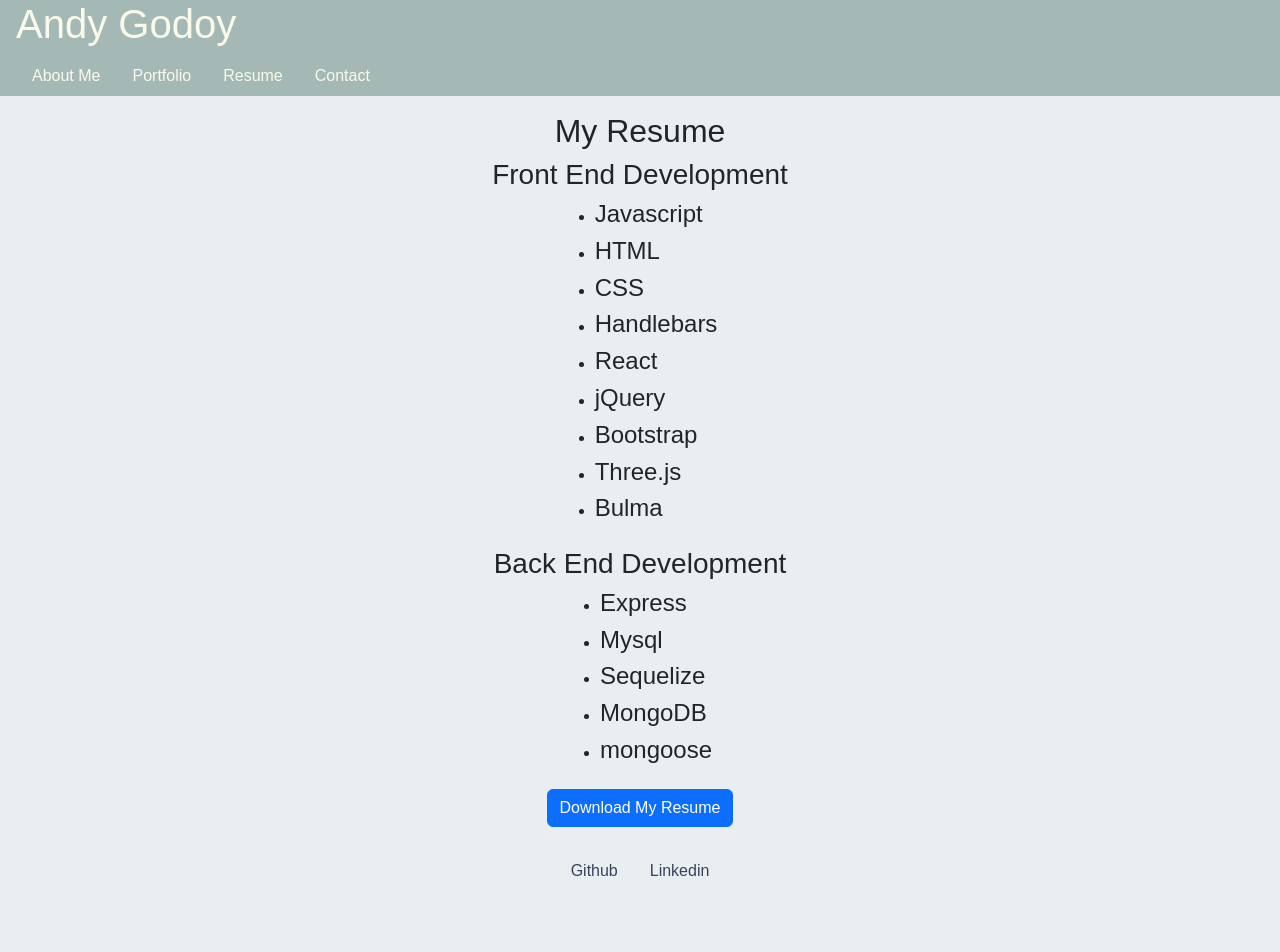
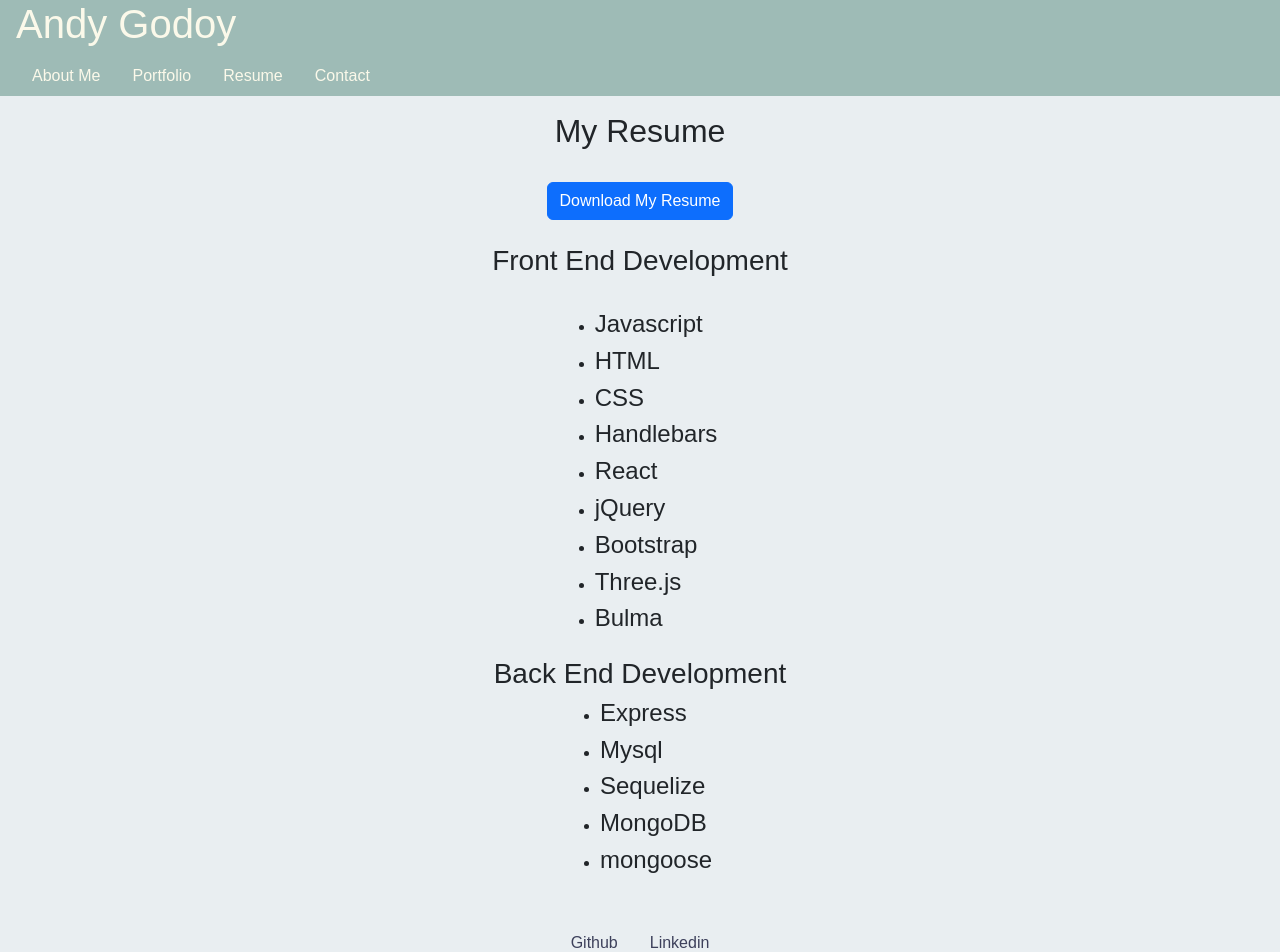
Before and after one commit to jsahagun91/React-Portfolio-andy, a React (Vite) app: page /resume in a window 1280 px wide. Shown: the top 952 px of the page. Before the commit the page ends 915 px from the top, so only its background shows below. Built offline with nearby package versions, Linux system fonts and the light colour scheme.

Commit message:
added my resume pdf file to be downloaded and changed some styling to the borders

```diff
--- a/src/index.css
+++ b/src/index.css
@@ -11,7 +11,7 @@
 }
 
 .header-background{
-  background-color: #a4b9b6;
+  background-color: #9ebbb6;
 }
 
 .main-background{
@@ -28,7 +28,7 @@
 .project{
   transition: all;
   transition-duration: 0.5s;
-  border: solid 10px #3D405B;
+  border: solid 5px #9ebbb6;
   border-radius: 2%;
 }
 
@@ -49,7 +49,7 @@
 
 .custom-link:hover,
 .custom-link-footer:hover{
-  color: #7f83fb !important;
+  color: #fe7e7e !important;
 }
 
 .custom-link-footer{
--- a/src/pages/Resume.jsx
+++ b/src/pages/Resume.jsx
@@ -2,8 +2,14 @@
   return(
       <div className='m-3 resume'>
           <h2>My Resume</h2>
+          <br></br>
+          <a className="btn btn-primary" href="Public/Andys_resume2023.pdf" download={"Public/Andys_resume2023.pdf"}>
+              Download My Resume
+          </a>
+          <br></br>
           <h3>Front End Development</h3>
           <ul className='mx-3'>
+            <br></br>
               <li><h4>Javascript</h4></li>
               <li><h4>HTML</h4></li>
               <li><h4>CSS</h4></li>
@@ -22,9 +28,6 @@
               <li><h4>MongoDB</h4></li>
               <li><h4>mongoose</h4></li>
           </ul>
-          <a className="btn btn-primary" href="" download={""}>
-              Download My Resume
-          </a>
       </div>
   )
 }
```
Also changed, not shown: 1 other file (tests, documents, lock files or other folders).
